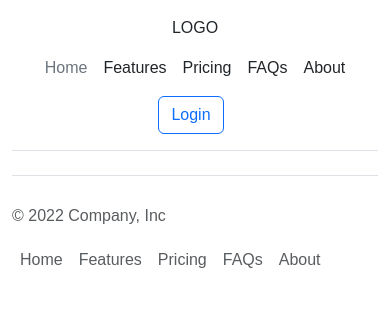
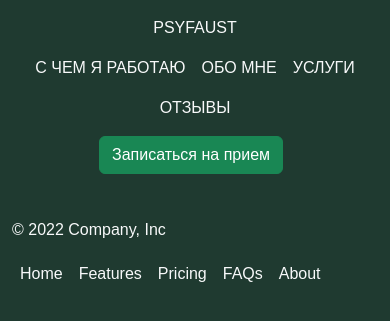
Before and after one commit to OldXrist/psy_faust, a Django app: page / in a window 390 px wide. Shown: the top 321 px of the page. Run offline with Django 5.2, Linux system fonts and the light colour scheme.

Commit message:
added header/footer

```diff
--- a/static/css/style.css
+++ b/static/css/style.css
@@ -1,3 +1,132 @@
+html {
+  height: 100%;
+}
+
 body {
-    font-family: 'Arial', Arial, sans-serif;
+  height: 100%;
+  font-family: 'Arial', Arial, sans-serif;
+  color: #e0e0e0;
+  text-decoration: #E0E0E0;
+  background-color: #1f3a30;
 }
+
+
+.block {
+  height: auto;
+  min-height: 100%;
+  padding: 3rem 0;
+}
+
+.secondary {
+  background-color: #272727;
+}
+
+h2 {
+  padding-bottom: 1.5rem;
+  font-size: 80px;
+}
+
+.hero {
+  width: 100%;
+  min-height: 100vh;
+  position: relative;
+  padding: 80px 0;
+  display: flex;
+  align-items: center;
+  justify-content: center;
+  background-image: url("/static/img/bg.jpg");
+  background-attachment: fixed;
+  background-size: cover;
+}
+
+.hero .container {
+  position: relative;
+  z-index: 3;
+}
+
+.hero h1 {
+  margin: 0;
+  font-size: 81px;
+  font-weight: 500;
+}
+
+.hero p {
+  margin: 5px 0 0 0;
+  font-size: 38px;
+  opacity: 0.8;
+}
+
+.hero button {
+  margin: 5px 0 0 0;
+
+}
+
+@media (max-width: 768px) {
+  .hero h2 {
+    font-size: 32px;
+  }
+
+  .hero p {
+    font-size: 20px;
+  }
+}
+
+.features {
+  height: auto;
+  min-height: 100%;
+  display: flex;
+  flex-direction: column;
+  gap: 10%;
+}
+
+.features .feature-item {
+  text-align: center;
+  padding: 20px;
+  height: 100%;
+}
+
+.features .feature-item .icon {
+  width: 80px;
+  height: 80px;
+  border-radius: 50px;
+  display: flex;
+  align-items: center;
+  justify-content: center;
+  margin: 0 auto 20px;
+  font-size: 32px;
+}
+
+.features .feature-item h3 {
+  font-weight: 700;
+  margin-bottom: 15px;
+  padding-bottom: 15px;
+  font-size: 22px;
+  transition: 0.3s;
+  position: relative;
+}
+
+.features .feature-item h3:after {
+  content: "";
+  position: absolute;
+  display: block;
+  width: 50px;
+  height: 2px;
+  bottom: 0;
+  left: calc(50% - 25px);
+}
+
+.features .feature-item p {
+  line-height: 24px;
+  font-size: 14px;
+  margin-bottom: 0;
+}
+
+.about-me-content {
+  display: flex;
+  justify-content: center;
+  gap: 20px;
+}
+
+.about-me-content img {
+  max-width: 40%;
+}
--- a/templates/footer/footer.html
+++ b/templates/footer/footer.html
@@ -1,18 +1,18 @@
 {% load static %}
 <div class="container">
-  <footer class="d-flex flex-wrap justify-content-between align-items-center py-3 my-4 border-top">
-    <p class="col-md-4 mb-0 text-muted">© 2022 Company, Inc</p>
+  <footer class="d-flex flex-wrap justify-content-between align-items-center py-3">
+    <p class="col-md-4 mb-0 text-light">© 2022 Company, Inc</p>
 
     <a href="/" class="col-md-4 d-flex align-items-center justify-content-center mb-3 mb-md-0 me-md-auto link-dark text-decoration-none">
       <svg class="bi me-2" width="40" height="32"><use xlink:href="#bootstrap"></use></svg>
     </a>
 
     <ul class="nav col-md-4 justify-content-end">
-      <li class="nav-item"><a href="#" class="nav-link px-2 text-muted">Home</a></li>
-      <li class="nav-item"><a href="#" class="nav-link px-2 text-muted">Features</a></li>
-      <li class="nav-item"><a href="#" class="nav-link px-2 text-muted">Pricing</a></li>
-      <li class="nav-item"><a href="#" class="nav-link px-2 text-muted">FAQs</a></li>
-      <li class="nav-item"><a href="#" class="nav-link px-2 text-muted">About</a></li>
+      <li class="nav-item"><a href="#" class="nav-link px-2 text-light">Home</a></li>
+      <li class="nav-item"><a href="#" class="nav-link px-2 text-light">Features</a></li>
+      <li class="nav-item"><a href="#" class="nav-link px-2 text-light">Pricing</a></li>
+      <li class="nav-item"><a href="#" class="nav-link px-2 text-light">FAQs</a></li>
+      <li class="nav-item"><a href="#" class="nav-link px-2 text-light">About</a></li>
     </ul>
   </footer>
 </div>
--- a/templates/header/header.html
+++ b/templates/header/header.html
@@ -1,20 +1,19 @@
 {% load static %}
 <div class="container">
-    <header class="d-flex flex-wrap align-items-center justify-content-center justify-content-md-between py-3 mb-4 border-bottom">
-      <a href="/" class="d-flex align-items-center col-md-3 mb-2 mb-md-0 text-dark text-decoration-none">
-        LOGO
+<header class="d-flex flex-wrap align-items-center justify-content-center justify-content-md-between py-3">
+  <a href="/" class="d-flex align-items-center col-md-3 mb-2 mb-md-0 text-light text-decoration-none">
+    PSYFAUST
   </a>
 
   <ul class="nav col-12 col-md-auto mb-2 justify-content-center mb-md-0">
-        <li><a href="#" class="nav-link px-2 link-secondary">Home</a></li>
-        <li><a href="#" class="nav-link px-2 link-dark">Features</a></li>
-        <li><a href="#" class="nav-link px-2 link-dark">Pricing</a></li>
-        <li><a href="#" class="nav-link px-2 link-dark">FAQs</a></li>
-        <li><a href="#" class="nav-link px-2 link-dark">About</a></li>
+    <li><a href="#" class="nav-link px-2 link-light">С ЧЕМ Я РАБОТАЮ</a></li>
+    <li><a href="#" class="nav-link px-2 link-light">ОБО МНЕ</a></li>
+    <li><a href="#" class="nav-link px-2 link-light">УСЛУГИ</a></li>
+    <li><a href="#" class="nav-link px-2 link-light">ОТЗЫВЫ</a></li>
   </ul>
 
   <div class="col-md-3 text-end">
-        <button type="button" class="btn btn-outline-primary me-2">Login</button>
+    <button type="button" class="btn btn-success me-2">Записаться на прием</button>
   </div>
 </header>
 </div>
```
Lines whose indentation alone changed are shown as unchanged.
